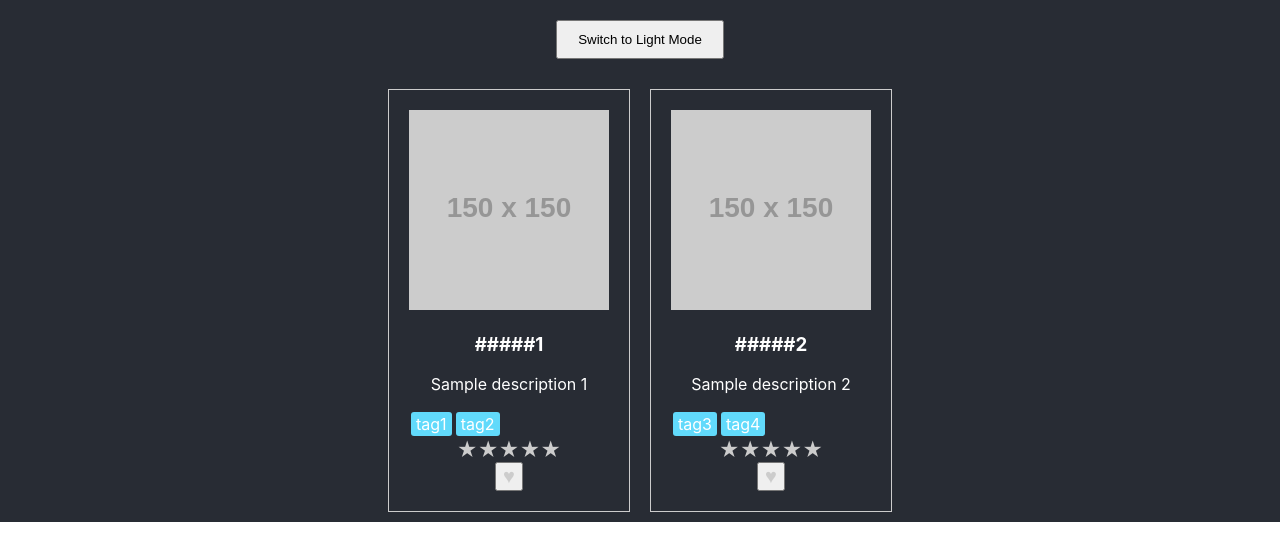
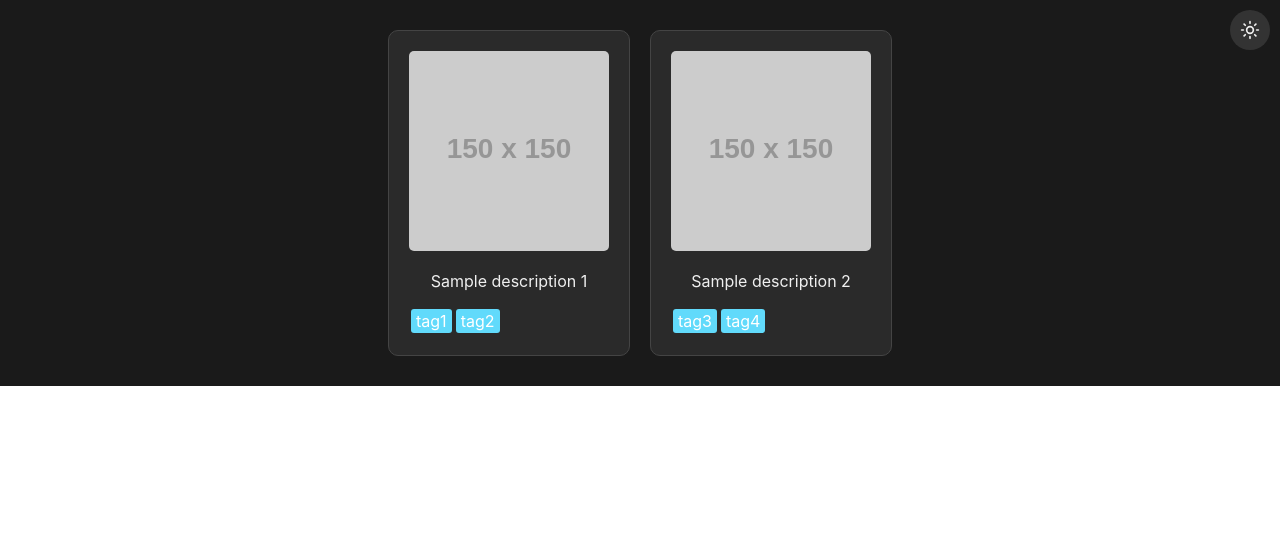
Before and after one commit to alexkorol/seedvault, a React (Create React App) app: page / in a window 1280 px wide. Shown: the top 560 px of the page. Built offline with nearby package versions, Linux system fonts and the light colour scheme.

Commit message:
chore: Update npm dependencies and add lucide-react library for SREF cards

```diff
--- a/package.json
+++ b/package.json
@@ -7,6 +7,7 @@
     "@testing-library/jest-dom": "^5.17.0",
     "@testing-library/react": "^13.4.0",
     "@testing-library/user-event": "^13.5.0",
+    "lucide-react": "^0.400.0",
     "react": "^18.3.1",
     "react-dom": "^18.3.1",
     "react-scripts": "5.0.1",
--- a/src/App.css
+++ b/src/App.css
@@ -4,43 +4,67 @@
 }
 
 .App.dark {
-  background-color: #282c34;
-  color: white;
+  background-color: #1a1a1a;
+  color: #f0f0f0;
 }
 
 .App.light {
-  background-color: white;
-  color: #282c34;
+  background-color: #f0f0f0;
+  color: #1a1a1a;
 }
 
 .theme-toggle {
-  margin: 20px;
-  padding: 10px 20px;
+  position: absolute;
+  top: 10px;
+  right: 10px;
+  padding: 10px;
   cursor: pointer;
+  background-color: #333;
+  color: #f0f0f0;
+  border: none;
+  border-radius: 50%;
+  transition: background-color 0.3s;
+  display: flex;
+  align-items: center;
+  justify-content: center;
+}
+
+.theme-toggle:hover {
+  background-color: #555;
 }
 
 .sref-container {
   display: flex;
   flex-wrap: wrap;
   justify-content: center;
+  padding: 20px;
 }
 
 .sref-card {
-  border: 1px solid #ccc;
+  border: 1px solid #444;
   margin: 10px;
   padding: 20px;
   width: 200px;
   cursor: pointer;
+  background-color: #2a2a2a;
+  border-radius: 10px;
+  transition: transform 0.3s;
+}
+
+.sref-card:hover {
+  transform: scale(1.05);
 }
 
 .sref-image {
   width: 100%;
   height: auto;
+  border-radius: 5px;
 }
 
 .tags {
   display: flex;
   flex-wrap: wrap;
+  margin-top: 10px;
 }
 
 .tag {
@@ -53,11 +77,13 @@
 
 .rating {
   cursor: pointer;
+  margin-top: 10px;
 }
 
 .star {
   font-size: 20px;
   color: #ccc;
+  transition: color 0.3s;
 }
 
 .star.active {
@@ -68,8 +94,14 @@
   cursor: pointer;
   font-size: 20px;
   color: #ccc;
+  transition: color 0.3s;
 }
 
 .favorite.active {
   color: red;
 }
+
+.App.light .sref-card {
+  background-color: #f0f0f0;
+  color: #1a1a1a;
+}
--- a/src/App.js
+++ b/src/App.js
@@ -21,7 +21,15 @@ function App() {
       <ThemeToggle theme={theme} toggleTheme={toggleTheme} />
       <div className="sref-container">
         {sampleSrefs.map(sref => (
-          <SrefCard key={sref.id} sref={sref} />
+          <div key={sref.id} className="sref-card">
+            <img src={sref.image} alt={sref.description} className="sref-image" />
+            <p>{sref.description}</p>
+            <div className="tags">
+              {sref.tags.map((tag, index) => (
+                <span key={index} className="tag">{tag}</span>
+              ))}
+            </div>
+          </div>
         ))}
       </div>
     </div>
--- a/src/ThemeToggle.js
+++ b/src/ThemeToggle.js
@@ -1,10 +1,11 @@
 import React from 'react';
+import { Sun, Moon } from 'lucide-react';
 import './App.css';
 
 const ThemeToggle = ({ theme, toggleTheme }) => {
   return (
     <button onClick={toggleTheme} className="theme-toggle">
-      {theme === 'dark' ? 'Switch to Light Mode' : 'Switch to Dark Mode'}
+      {theme === 'dark' ? <Sun size={20} /> : <Moon size={20} />}
     </button>
   );
 };
```
Also changed, not shown: 1 other file (tests, documents, lock files or other folders).
